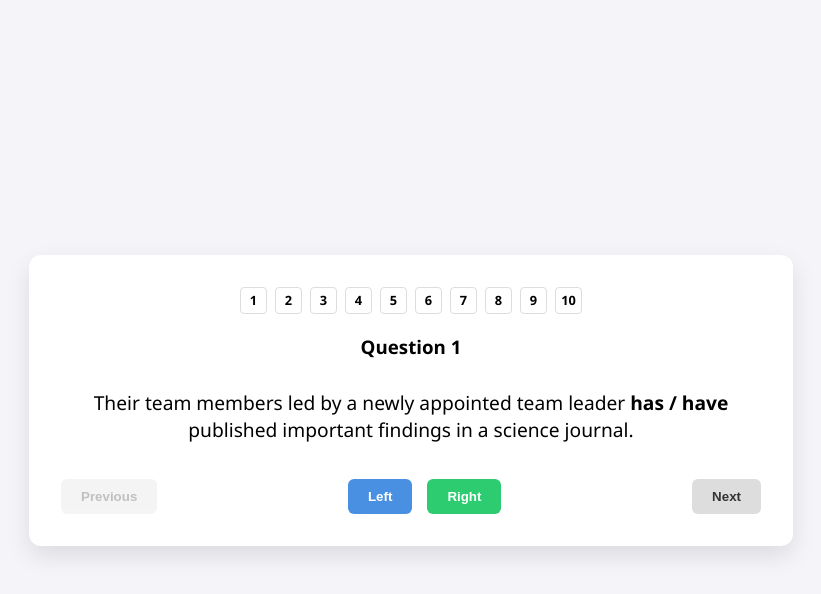
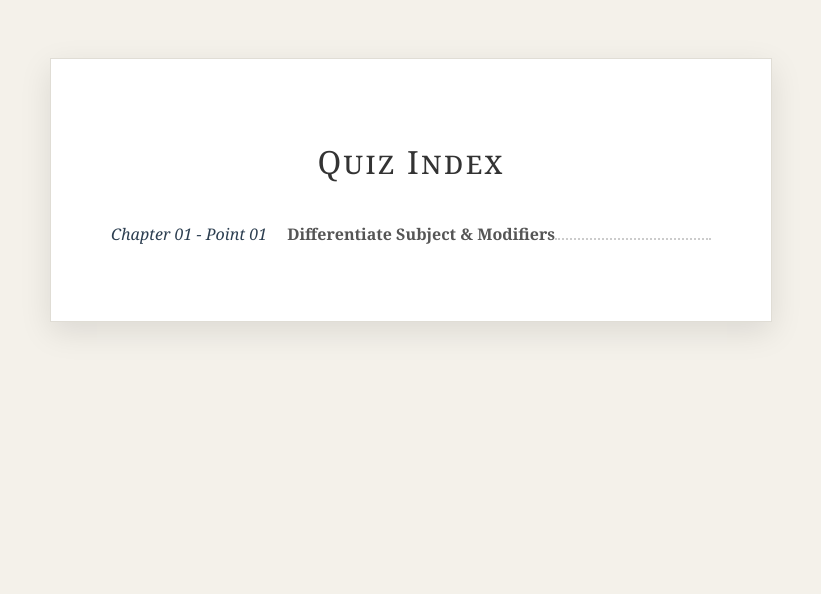
Before and after one commit to imageofyeshua/myclass, a plain HTML site: page index.html in a window 1280 px wide. Shown: the whole page, without its empty margins (229-1050 px from the left). Drawn offline with Linux system fonts and the light colour scheme.

Commit message:
Chapter 1 Point 1 in Index

```diff
--- a/index.html
+++ b/index.html
@@ -1,227 +1,91 @@
 <!DOCTYPE html>
 <html lang="en">
+
 <head>
     <meta charset="UTF-8">
     <meta name="viewport" content="width=device-width, initial-scale=1.0">
-    <title>Subject Verb Agreement Point 1 Exercise</title>
+    <title>My Quiz</title>
+</head>
 <style>
-        :root {
-            --primary: #4a90e2;
-            --success: #2ecc71;
-            --danger: #e74c3c;
-            --gray: #f4f4f9;
+    /* Background styling to mimic a book page */
+    body {
+        background-color: #f4f1ea;
+        /* Soft cream/paper color */
+        display: flex;
+        justify-content: center;
+        padding: 50px;
     }
 
-        body {
-            font-family: 'Segoe UI', Tahoma, Geneva, Verdana, sans-serif;
-            background-color: var(--gray);
-            display: flex;
-            justify-content: center;
-            align-items: center;
-            height: 100vh;
-            margin: 0;
+    .book-page {
+        background: white;
+        width: 100%;
+        max-width: 600px;
+        padding: 60px;
+        box-shadow: 0 10px 30px rgba(0, 0, 0, 0.1);
+        border: 1px solid #e0ddd5;
     }
 
-        .quiz-container {
-            background: white;
-            padding: 2rem;
-            border-radius: 12px;
-            box-shadow: 0 10px 25px rgba(0,0,0,0.1);
-            width: 90%;
-            max-width: 700px;
+    h1 {
+        font-family: 'Georgia', serif;
         text-align: center;
+        font-weight: normal;
+        font-variant: small-caps;
+        letter-spacing: 2px;
+        margin-bottom: 40px;
+        color: #333;
     }
 
-        /* Result Bar Styling */
-        .result-bar {
-            display: flex;
-            justify-content: center;
-            gap: 8px;
-            margin-bottom: 20px;
-        }
-        .status-box {
-            width: 25px;
-            height: 25px;
-            border: 1px solid #ddd;
-            display: flex;
-            align-items: center;
-            justify-content: center;
-            font-weight: bold;
-            border-radius: 4px;
-            font-size: 0.8rem;
-        }
-        .correct { background-color: var(--success); color: white; border-color: var(--success); }
-        .incorrect { background-color: var(--danger); color: white; border-color: var(--danger); }
-
-        #question-text {
-            font-size: 1.2rem;
-            margin: 30px 0;
-            min-height: 60px;
+    .index-list {
+        list-style: none;
+        padding: 0;
+        font-family: 'Georgia', serif;
     }
 
-        .controls {
+    .index-list li {
         display: flex;
-            justify-content: space-between;
-            align-items: center;
-            margin-top: 20px;
+        align-items: baseline;
+        /* Ensures text and numbers line up on the bottom */
+        margin-bottom: 12px;
     }
 
-        .answer-group {
-            display: flex;
-            gap: 15px;
+    .index-list li a {
+        text-decoration: none;
+        color: #2c3e50;
+        padding-right: 10px;
+        font-style: italic;
     }
 
-        button {
-            padding: 10px 20px;
-            border: none;
-            border-radius: 6px;
-            cursor: pointer;
-            transition: opacity 0.2s;
-            font-weight: 600;
+    /* The Dotted Leader */
+    .index-list li::after {
+        content: "";
+        flex-grow: 1;
+        border-bottom: 2px dotted #ccc;
+        height: 1px;
     }
 
-        button:disabled { opacity: 0.3; cursor: not-allowed; }
+    .index-list li span {
+        padding-left: 10px;
+        font-weight: bold;
+        color: #555;
+    }
 
-        .btn-nav { background-color: #ddd; color: #333; }
-        .btn-yes { background-color: var(--primary); color: white; }
-        .btn-no { background-color: var(--success); color: white; }
-
-        #score-display {
-            display: none;
-            font-size: 1.5rem;
-            color: var(--primary);
-            margin-top: 20px;
+    /* Hover effect for a modern touch */
+    .index-list li:hover a {
+        color: #a67c00;
+        /* Gold accent */
     }
 </style>
-</head>
+
 <body>
+    <div class="book-page">
+        <div class="index-wrapper">
+            <h1>Quiz Index</h1>
 
-<div class="quiz-container">
-    <div class="result-bar" id="result-bar"></div>
-
-    <div id="quiz-box">
-        <h3 id="question-number">Question 1</h3>
-        <p id="question-text">Loading question...</p>
-
-        <div class="controls">
-            <button id="prev-btn" class="btn-nav">Previous</button>
-
-            <div class="answer-group">
-                <button id="yes-btn" class="btn-yes">Left</button>
-                <button id="no-btn" class="btn-no">Right</button>
-            </div>
-
-            <button id="next-btn" class="btn-nav">Next</button>
+            <ul class="index-list">
+                <li><a href="ch01-point01.html">Chapter 01 - Point 01</a><span>Differentiate Subject & Modifiers</span></li>
+            </ul>
         </div>
     </div>
+</body>
 
-    <div id="score-display">
-        <h2>Quiz Complete!</h2>
-        <p>Total Score: <span id="final-score">0</span> / 10</p>
-        <button onclick="location.reload()">Restart</button>
-    </div>
-</div>
-
-<script>
-    const questions = [
-        { q: "Their team members led by a newly appointed team leader <strong>has / have</strong> published important findings in a science journal.", a: "Right" },
-        { q: "A highly perceptive person sensitive to others’ subtle and complex emotions <strong>understand / understands</strong> people better.", a: "Right" },
-        { q: "Children who start studying certain subjects too early often <strong>suffer / suffers</strong> from much stress.", a: "Left" },
-        { q: "Soldiers serving in a dangerous war zone <strong>receive / receives</strong> greater respect for their sacrifice.", a: "Left" },
-        { q: "The reason why people start talking about the weather or current events <strong>is / are</strong> that they are harmless topics and of interest to everyone.", a: "Left" },
-        { q: "Stonehenge, a 4,000-year-old ring of stones, <strong>is / are</strong> a famous and mysterious ancient monument in Britain. ", a: "Left" },
-        { q: "When you smile genuinely, the skin between the eyebrow and upper eyelid <strong>is / are</strong> lowered slightly with true enjoyment.", a: true },
-        { q: "A common problem which affects around one third of stroke survivors <strong>is / are</strong> aphasia.  ", a: "Left" },
-        { q: "A study found that children living in city areas <strong>has / have</strong> higher rates of food allergies than those living in rural areas.", a: "Right" },
-        { q: "The most common reason to give flowers <strong>is / are</strong> to express romantic love.", a: "Left" }
-    ];
-
-    let currentIndex = 0;
-    let userAnswers = new Array(10).fill(null); // Stores true, false, or null
-
-    const resBar = document.getElementById('result-bar');
-    const qText = document.getElementById('question-text');
-    const qNum = document.getElementById('question-number');
-    const prevBtn = document.getElementById('prev-btn');
-    const nextBtn = document.getElementById('next-btn');
-
-    // Initialize Status Bar
-    function initStatusBar() {
-        resBar.innerHTML = '';
-        questions.forEach((_, i) => {
-            const div = document.createElement('div');
-            div.className = 'status-box';
-            div.id = `status-${i}`;
-            div.innerText = i + 1;
-            resBar.appendChild(div);
-        });
-    }
-
-    function updateUI() {
-        const currentQ = questions[currentIndex];
-        qNum.innerText = `Question ${currentIndex + 1}`;
-        qText.innerHTML = currentQ.q;
-
-        // Button States
-        prevBtn.disabled = currentIndex === 0;
-        nextBtn.innerText = currentIndex === questions.length - 1 ? "Finish" : "Next";
-
-        // Update Status Bar Visuals
-        questions.forEach((_, i) => {
-            const box = document.getElementById(`status-${i}`);
-            if (userAnswers[i] === null) {
-                box.className = 'status-box';
-                box.innerText = i + 1;
-            } else {
-                const isCorrect = userAnswers[i] === questions[i].a;
-                box.className = isCorrect ? 'status-box correct' : 'status-box incorrect';
-                box.innerText = isCorrect ? 'O' : 'X';
-            }
-        });
-    }
-
-    function handleAnswer(choice) {
-        console.log(choice)
-        userAnswers[currentIndex] = choice;
-        updateUI();
-    }
-
-    function showResults() {
-        document.getElementById('quiz-box').style.display = 'none';
-        const scoreDisplay = document.getElementById('score-display');
-        scoreDisplay.style.display = 'block';
-
-        const score = userAnswers.reduce((total, ans, i) => {
-            return (ans === questions[i].a) ? total + 1 : total;
-        }, 0);
-
-        document.getElementById('final-score').innerText = score;
-    }
-
-    // Event Listeners
-    document.getElementById('yes-btn').addEventListener('click', () => handleAnswer("Left"));
-    document.getElementById('no-btn').addEventListener('click', () => handleAnswer("Right"));
-
-    prevBtn.addEventListener('click', () => {
-        if (currentIndex > 0) {
-            currentIndex--;
-            updateUI();
-        }
-    });
-
-    nextBtn.addEventListener('click', () => {
-        if (currentIndex < questions.length - 1) {
-            currentIndex++;
-            updateUI();
-        } else {
-            showResults();
-        }
-    });
-
-    // Start
-    initStatusBar();
-    updateUI();
-</script>
-
-</body>
 </html>
```
Also changed, not shown: ch01-point01.html (added, +227 -0 lines). Lines whose indentation alone changed are shown as unchanged.
